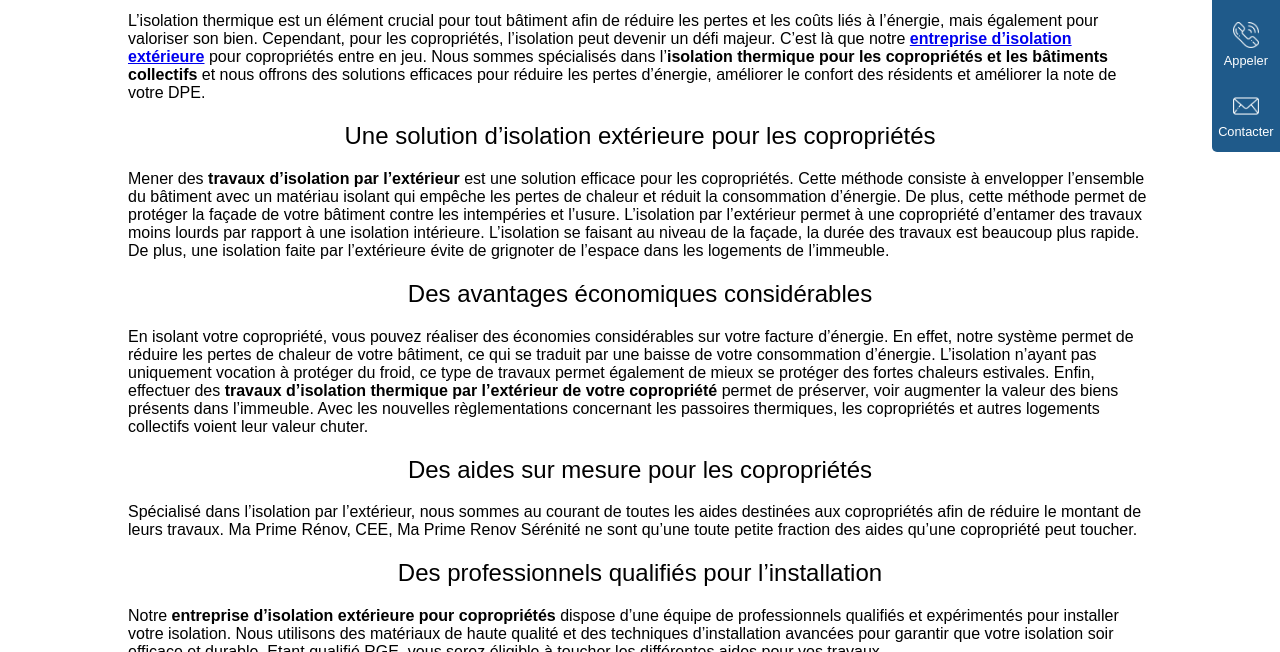
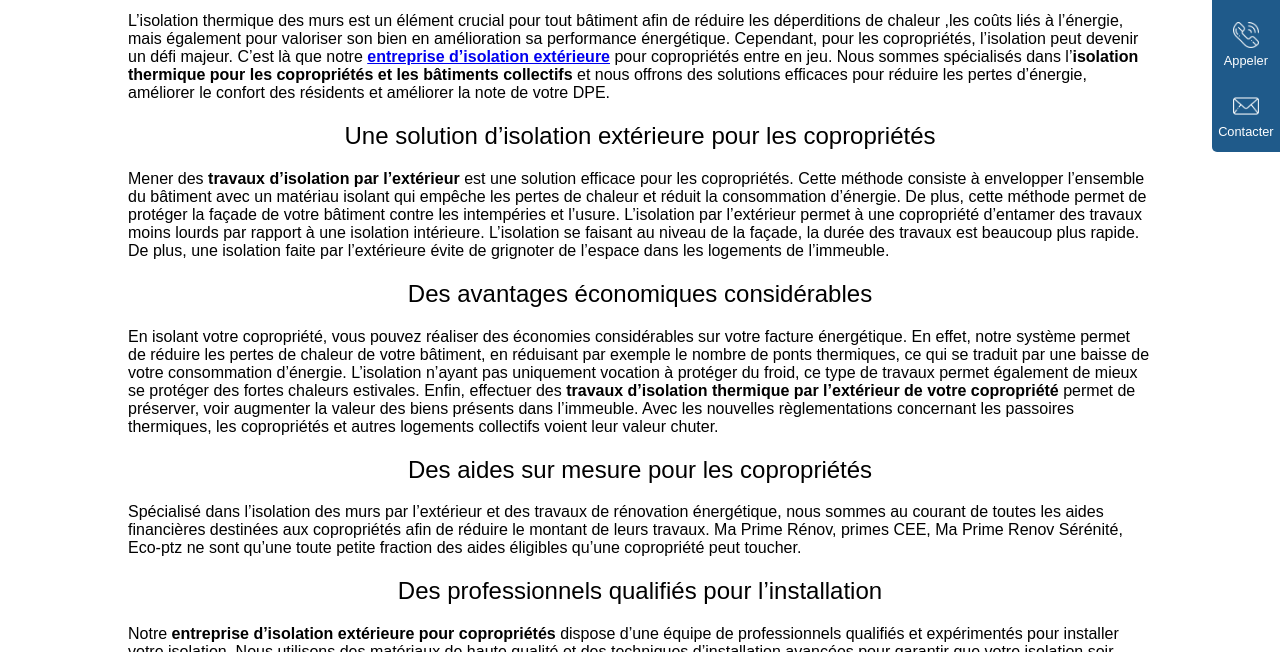
Before and after one commit to ozymedia/finay, a Jekyll site: the page built from isolation-copropriete.md, in a window 1280 px wide and 900 px high, scrolled down 296 px, cut to the strip 248-900 px from the top of the window. Built offline with Jekyll 4.4.1, drawn with Linux system fonts in a browser that asks for light colours; some web fonts are replaced; a script that is not in the unit is left out.

Commit message:
change text copro

```diff
--- a/isolation-copropriete.md
+++ b/isolation-copropriete.md
@@ -6,18 +6,18 @@ description: Isolez l'ensemble de votre copropriété et bénéficiez d'aides po
 titre: Isolation Extérieure pour les copropriétés & bâtiments collectifs
 permalink: /isolation-exterieure-copropriete
 ---
-L'isolation thermique est un élément crucial pour tout bâtiment afin de réduire les pertes et les coûts liés à l'énergie, mais également pour valoriser son bien. Cependant, pour les copropriétés, l'isolation peut devenir un défi majeur. C'est là que notre **[entreprise d'isolation extérieure](/isolation-extérieure/)** pour copropriétés entre en jeu. Nous sommes spécialisés dans l'**isolation thermique pour les copropriétés et les bâtiments collectifs** et nous offrons des solutions efficaces pour réduire les pertes d'énergie, améliorer le confort des résidents et améliorer la note de votre DPE.
+L'isolation thermique des murs est un élément crucial pour tout bâtiment afin de réduire les déperditions de chaleur ,les coûts liés à l'énergie, mais également pour valoriser son bien en amélioration sa performance énergétique. Cependant, pour les copropriétés, l'isolation peut devenir un défi majeur. C'est là que notre **[entreprise d'isolation extérieure](/isolation-extérieure/)** pour copropriétés entre en jeu. Nous sommes spécialisés dans l'**isolation thermique pour les copropriétés et les bâtiments collectifs** et nous offrons des solutions efficaces pour réduire les pertes d'énergie, améliorer le confort des résidents et améliorer la note de votre DPE.
 
 ## Une solution d'isolation extérieure pour les copropriétés
 Mener des **travaux d'isolation par l'extérieur** est une solution efficace pour les copropriétés. Cette méthode consiste à envelopper l'ensemble du bâtiment avec un matériau isolant qui empêche les pertes de chaleur et réduit la consommation d'énergie. De plus, cette méthode permet de protéger la façade de votre bâtiment contre les intempéries et l'usure.
 L'isolation par l'extérieur permet à une copropriété d'entamer des travaux moins lourds par rapport à une isolation intérieure. L'isolation se faisant au niveau de la façade, la durée des travaux est beaucoup plus rapide. De plus, une isolation faite par l'extérieure évite de grignoter de l'espace dans les logements de l'immeuble.
 
 ## Des avantages économiques considérables
-En isolant votre copropriété, vous pouvez réaliser des économies considérables sur votre facture d'énergie. En effet, notre système permet de réduire les pertes de chaleur de votre bâtiment, ce qui se traduit par une baisse de votre consommation d'énergie. L'isolation n'ayant pas uniquement vocation à protéger du froid, ce type de travaux permet également de mieux se protéger des fortes chaleurs estivales.
+En isolant votre copropriété, vous pouvez réaliser des économies considérables sur votre facture énergétique. En effet, notre système permet de réduire les pertes de chaleur de votre bâtiment, en réduisant par exemple le nombre de ponts thermiques, ce qui se traduit par une baisse de votre consommation d'énergie. L'isolation n'ayant pas uniquement vocation à protéger du froid, ce type de travaux permet également de mieux se protéger des fortes chaleurs estivales.
 Enfin, effectuer des **travaux d'isolation thermique par l'extérieur de votre copropriété** permet de préserver, voir augmenter la valeur des biens présents dans l'immeuble. Avec les nouvelles règlementations concernant les passoires thermiques, les copropriétés et autres logements collectifs voient leur valeur chuter.
 
 ## Des aides sur mesure pour les copropriétés
-Spécialisé dans l'isolation par l'extérieur, nous sommes au courant de toutes les aides destinées aux copropriétés afin de réduire le montant de leurs travaux. Ma Prime Rénov, CEE, Ma Prime Renov Sérénité ne sont qu'une toute petite fraction des aides qu'une copropriété peut toucher.
+Spécialisé dans l'isolation des murs par l'extérieur et des travaux de rénovation énergétique, nous sommes au courant de toutes les aides financières destinées aux copropriétés afin de réduire le montant de leurs travaux. Ma Prime Rénov, primes CEE, Ma Prime Renov Sérénité, Eco-ptz ne sont qu'une toute petite fraction des aides éligibles qu'une copropriété peut toucher.
 
 ## Des professionnels qualifiés pour l'installation
 Notre **entreprise d'isolation extérieure pour copropriétés** dispose d'une équipe de professionnels qualifiés et expérimentés pour installer votre isolation. Nous utilisons des matériaux de haute qualité et des techniques d'installation avancées pour garantir que votre isolation soir efficace et durable.
```
